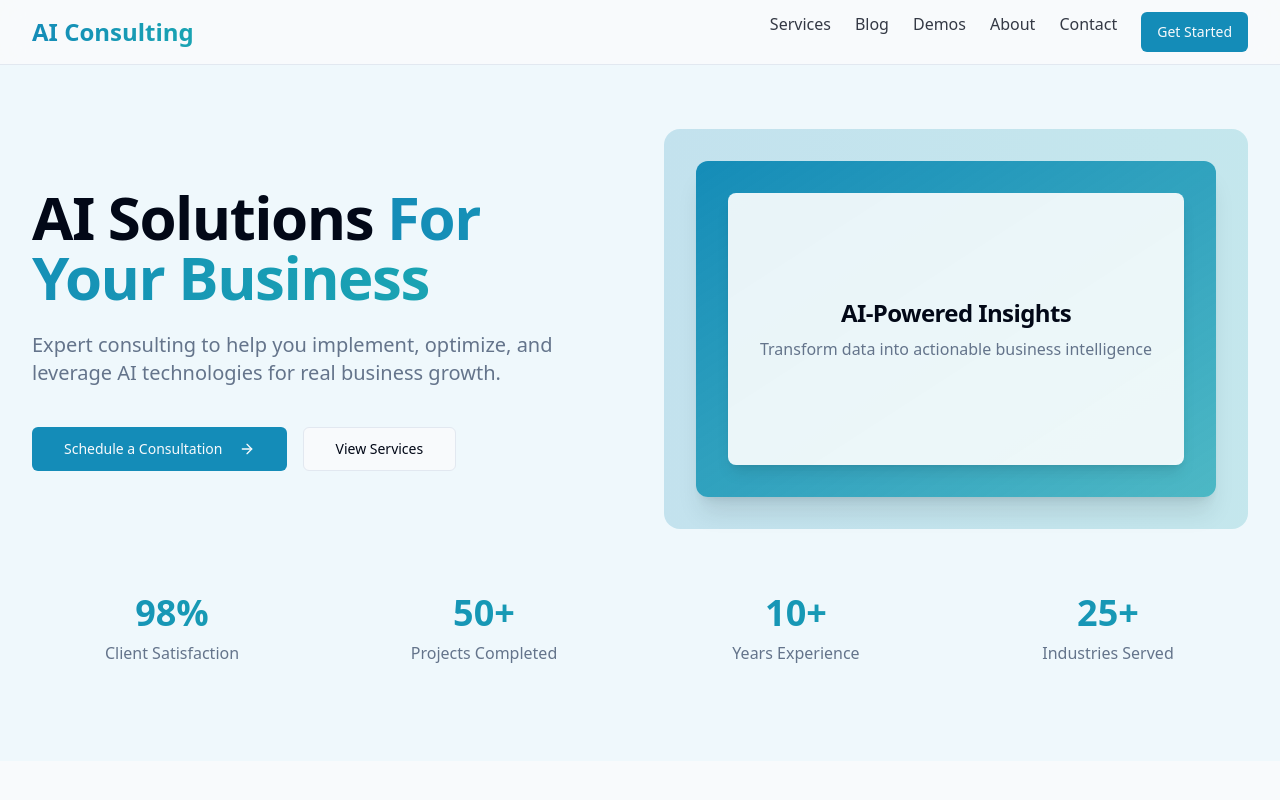
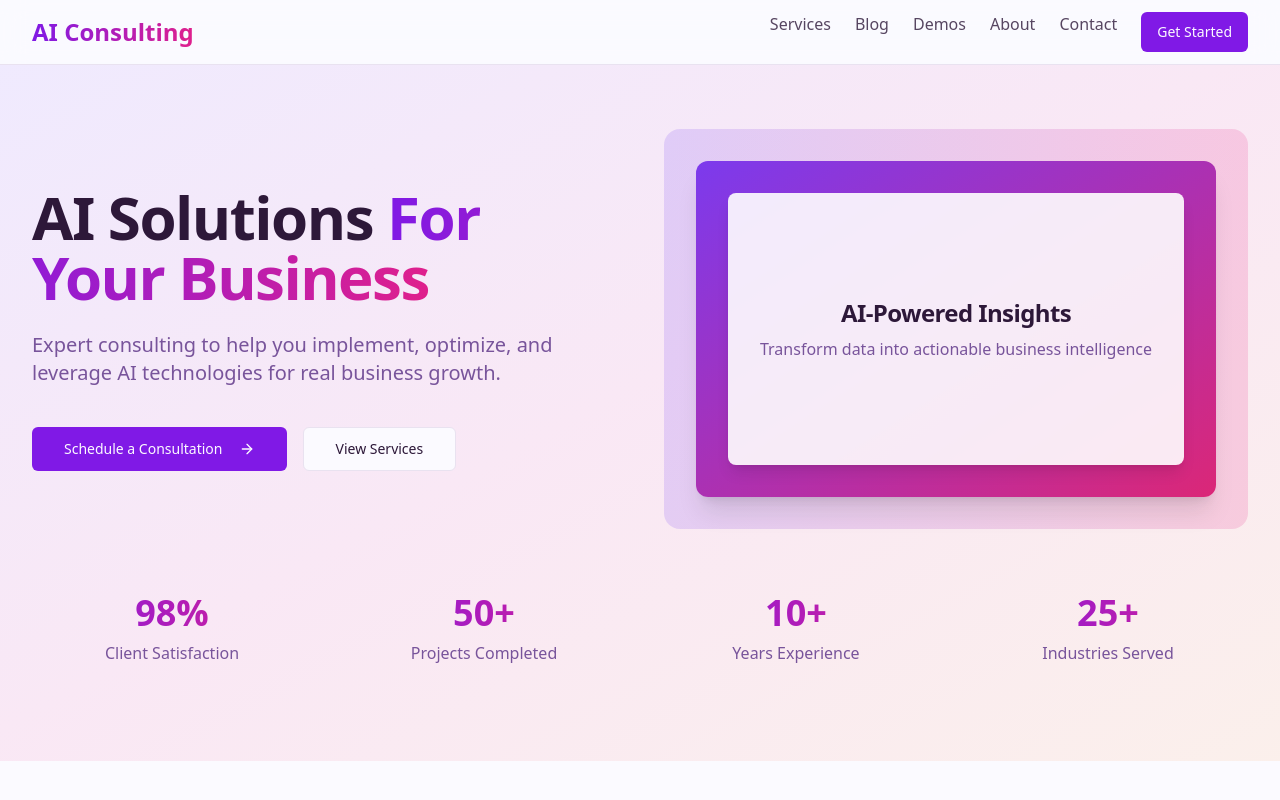
Before and after one commit to jrenaldi79/ai-insight-web, a React (Vite) app: page / in a window 1280 px wide. Shown: the top 800 px of the page. Built offline with nearby package versions, Linux system fonts and the light colour scheme.

Commit message:
Update color palette
Add new colors and gradients to the color palette.

```diff
--- a/src/components/Blog.tsx
+++ b/src/components/Blog.tsx
@@ -29,7 +29,7 @@ const Blog = () => {
   ];
 
   return (
-    <section id="blog" className="section bg-accent/30">
+    <section id="blog" className="section bg-gradient-to-br from-violet-500/10 via-pink-500/10 to-orange-400/10">
       <div className="container-content">
         <div className="text-center max-w-3xl mx-auto mb-16">
           <h2 className="mb-4">Insights & <span className="gradient-text">Articles</span></h2>
@@ -40,7 +40,7 @@ const Blog = () => {
 
         <div className="grid md:grid-cols-2 lg:grid-cols-3 gap-8">
           {blogPosts.map((post, index) => (
-            <Card key={index} className="card-hover overflow-hidden">
+            <Card key={index} className="card-hover overflow-hidden border border-violet-200">
               <div className="h-48 overflow-hidden">
                 <img
                   src={post.imageUrl}
--- a/src/components/Demos.tsx
+++ b/src/components/Demos.tsx
@@ -37,7 +37,7 @@ const Demos = () => {
 
         <div className="grid md:grid-cols-2 lg:grid-cols-3 gap-8">
           {demos.map((demo, index) => (
-            <Card key={index} className="card-hover">
+            <Card key={index} className="card-hover border border-violet-200">
               <div className="relative h-48 overflow-hidden">
                 <img
                   src={demo.image}
@@ -57,14 +57,14 @@ const Demos = () => {
                 <CardDescription className="text-base">{demo.description}</CardDescription>
                 <div className="flex flex-wrap gap-2 mt-4">
                   {demo.tags.map((tag, tagIndex) => (
-                    <span key={tagIndex} className="bg-secondary/10 text-secondary px-2 py-1 rounded-full text-xs font-medium">
+                    <span key={tagIndex} className="bg-accent/20 text-accent-foreground px-2 py-1 rounded-full text-xs font-medium">
                       {tag}
                     </span>
                   ))}
                 </div>
               </CardContent>
               <CardFooter>
-                <Button className="w-full">
+                <Button className="w-full purple-pink-gradient text-white hover:opacity-90">
                   Launch Demo
                   <ExternalLink className="ml-2 h-4 w-4" />
                 </Button>
--- a/src/components/Hero.tsx
+++ b/src/components/Hero.tsx
@@ -4,7 +4,7 @@ import { Button } from "@/components/ui/button";
 
 const Hero = () => {
   return (
-    <section className="relative overflow-hidden bg-accent/30 pt-16 pb-24">
+    <section className="relative overflow-hidden bg-gradient-to-br from-violet-500/10 via-pink-500/10 to-orange-400/10 pt-16 pb-24">
       <div className="container-content">
         <div className="grid md:grid-cols-2 gap-12 items-center">
           <div className="space-y-6 max-w-xl">
@@ -25,8 +25,8 @@ const Hero = () => {
             </div>
           </div>
           <div className="hidden md:block relative h-[400px] animate-fade-in" style={{ animationDelay: "0.3s" }}>
-            <div className="absolute inset-0 bg-gradient-to-r from-primary/20 to-secondary/20 rounded-2xl"></div>
-            <div className="absolute inset-y-8 inset-x-8 bg-gradient-to-br from-primary to-secondary/70 rounded-xl shadow-xl"></div>
+            <div className="absolute inset-0 bg-gradient-to-r from-violet-500/20 to-pink-500/20 rounded-2xl"></div>
+            <div className="absolute inset-y-8 inset-x-8 bg-gradient-to-br from-violet-600 to-pink-600 rounded-xl shadow-xl"></div>
             <div className="absolute inset-y-16 inset-x-16 bg-white/90 rounded-lg shadow-lg flex items-center justify-center">
               <div className="text-center p-6">
                 <h3 className="text-2xl font-bold mb-2">AI-Powered Insights</h3>
--- a/src/components/Services.tsx
+++ b/src/components/Services.tsx
@@ -55,7 +55,7 @@ const Services = () => {
 
         <div className="grid md:grid-cols-2 lg:grid-cols-3 gap-8">
           {services.map((service, index) => (
-            <Card key={index} className="card-hover">
+            <Card key={index} className="card-hover border border-violet-200">
               <CardHeader className="pb-2">
                 <div className="mb-4">{service.icon}</div>
                 <CardTitle>{service.title}</CardTitle>
--- a/src/index.css
+++ b/src/index.css
@@ -5,74 +5,74 @@
 
 @layer base {
   :root {
-    --background: 210 40% 98%;
-    --foreground: 222.2 84% 4.9%;
+    --background: 255 100% 99%;
+    --foreground: 278 40% 16%;
 
     --card: 0 0% 100%;
-    --card-foreground: 222.2 84% 4.9%;
+    --card-foreground: 278 40% 16%;
 
     --popover: 0 0% 100%;
-    --popover-foreground: 222.2 84% 4.9%;
+    --popover-foreground: 278 40% 16%;
 
-    --primary: 196 80% 40%;
-    --primary-foreground: 210 40% 98%;
+    --primary: 270 80% 50%;
+    --primary-foreground: 255 100% 99%;
 
-    --secondary: 186 75% 40%;
-    --secondary-foreground: 210 40% 98%;
+    --secondary: 326 75% 50%;
+    --secondary-foreground: 255 100% 99%;
 
-    --muted: 210 40% 96.1%;
-    --muted-foreground: 215.4 16.3% 46.9%;
+    --muted: 270 40% 96%;
+    --muted-foreground: 270 30% 46.9%;
 
-    --accent: 196 80% 92%;
-    --accent-foreground: 222.2 47.4% 11.2%;
+    --accent: 31 95% 65%;
+    --accent-foreground: 278 40% 16%;
 
     --destructive: 0 84.2% 60.2%;
-    --destructive-foreground: 210 40% 98%;
+    --destructive-foreground: 255 100% 99%;
 
-    --border: 214.3 31.8% 91.4%;
-    --input: 214.3 31.8% 91.4%;
-    --ring: 196 80% 40%;
+    --border: 270 31.8% 91.4%;
+    --input: 270 31.8% 91.4%;
+    --ring: 270 80% 50%;
 
     --radius: 0.5rem;
 
     --sidebar-background: 0 0% 98%;
-    --sidebar-foreground: 240 5.3% 26.1%;
-    --sidebar-primary: 240 5.9% 10%;
+    --sidebar-foreground: 270 5.3% 26.1%;
+    --sidebar-primary: 270 5.9% 10%;
     --sidebar-primary-foreground: 0 0% 98%;
-    --sidebar-accent: 240 4.8% 95.9%;
-    --sidebar-accent-foreground: 240 5.9% 10%;
-    --sidebar-border: 220 13% 91%;
-    --sidebar-ring: 217.2 91.2% 59.8%;
+    --sidebar-accent: 270 4.8% 95.9%;
+    --sidebar-accent-foreground: 270 5.9% 10%;
+    --sidebar-border: 275 13% 91%;
+    --sidebar-ring: 270 91.2% 59.8%;
   }
 
   .dark {
-    --background: 222.2 84% 4.9%;
-    --foreground: 210 40% 98%;
+    --background: 278 40% 8%;
+    --foreground: 255 100% 95%;
 
-    --card: 222.2 84% 4.9%;
-    --card-foreground: 210 40% 98%;
+    --card: 278 40% 10%;
+    --card-foreground: 255 100% 95%;
 
-    --popover: 222.2 84% 4.9%;
-    --popover-foreground: 210 40% 98%;
+    --popover: 278 40% 10%;
+    --popover-foreground: 255 100% 95%;
 
-    --primary: 196 80% 50%;
-    --primary-foreground: 222.2 47.4% 11.2%;
+    --primary: 270 80% 60%;
+    --primary-foreground: 278 40% 8%;
 
-    --secondary: 186 75% 40%;
-    --secondary-foreground: 210 40% 98%;
+    --secondary: 326 75% 55%;
+    --secondary-foreground: 255 100% 95%;
 
-    --muted: 217.2 32.6% 17.5%;
-    --muted-foreground: 215 20.2% 65.1%;
+    --muted: 270 32.6% 17.5%;
+    --muted-foreground: 270 20.2% 65.1%;
 
-    --accent: 196 80% 25%;
-    --accent-foreground: 210 40% 98%;
+    --accent: 31 95% 65%;
+    --accent-foreground: 255 100% 95%;
 
     --destructive: 0 62.8% 30.6%;
-    --destructive-foreground: 210 40% 98%;
+    --destructive-foreground: 255 100% 95%;
 
-    --border: 217.2 32.6% 17.5%;
-    --input: 217.2 32.6% 17.5%;
-    --ring: 212.7 26.8% 83.9%;
+    --border: 270 32.6% 17.5%;
+    --input: 270 32.6% 17.5%;
+    --ring: 270 26.8% 83.9%;
   }
 }
 
@@ -118,3 +118,47 @@
 .gradient-text {
   @apply bg-gradient-to-r from-primary to-secondary bg-clip-text text-transparent;
 }
+
+/* Custom gradients */
+.violet-gradient {
+  @apply bg-gradient-to-r from-violet-600 to-purple-600;
+}
+
+.pink-orange-gradient {
+  @apply bg-gradient-to-r from-pink-500 via-orange-400 to-yellow-400;
+}
+
+.purple-pink-gradient {
+  @apply bg-gradient-to-br from-purple-700 via-purple-500 to-pink-500;
+}
+
+.orange-pink-gradient {
+  @apply bg-gradient-to-br from-orange-400 to-pink-600;
+}
+
+/* Animated background gradient */
+.animated-gradient-bg {
+  @apply relative overflow-hidden;
+}
+
+.animated-gradient-bg::before {
+  content: "";
+  @apply absolute inset-0 bg-gradient-to-br from-violet-500/20 via-pink-500/20 to-orange-500/20 animate-gradient-shift;
+}
+
+@keyframes gradient-shift {
+  0% {
+    background-position: 0% 50%;
+  }
+  50% {
+    background-position: 100% 50%;
+  }
+  100% {
+    background-position: 0% 50%;
+  }
+}
+
+.animate-gradient-shift {
+  animation: gradient-shift 8s ease infinite;
+  background-size: 200% 200%;
+}
```
Also changed, not shown: src/components/About.tsx (+5 -6 lines).
